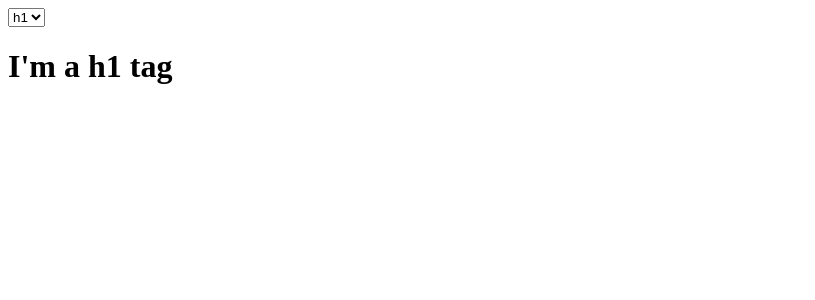
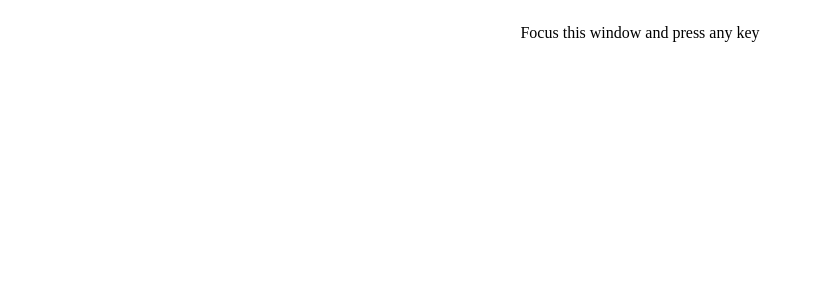
Before and after one commit to mooninlearn/learn-svelte-web-official_tutorial, a Svelte app: page / in a window 1280 px wide. Shown: the top 300 px of the page, without its empty margins (0-815 px from the left). Built offline with nearby package versions, Linux system fonts and the light colour scheme.

Commit message:
Special elements  sveltewindow

```diff
--- a/src/App.svelte
+++ b/src/App.svelte
@@ -1,12 +1,42 @@
 <script>
-	const options = ['h1', 'h3', 'p'];
-	let selected = options[0];
+	let key;
+	let code;
+
+	function handleKeydown(event) {
+		key = event.key;
+		code = event.code;
+	}
 </script>
 
-<select bind:value={selected}>
-	{#each options as option}
-		<option value={option}>{option}</option>
-	{/each}
-</select>
+<svelte:window on:keydown={handleKeydown}/>
 
-<svelte:element this={selected}>I'm a {selected} tag</svelte:element>
+<div style="text-align: center">
+	{#if key}
+		<kbd>{key === ' ' ? 'Space' : key}</kbd>
+		<p>{code}</p>
+	{:else}
+		<p>Focus this window and press any key</p>
+	{/if}
+</div>
+
+<style>
+	div {
+		display: flex;
+		height: 100%;
+		align-items: center;
+		justify-content: center;
+		flex-direction: column;
+	}
+
+	kbd {
+		background-color: #eee;
+		border-radius: 4px;
+		font-size: 6em;
+		padding: 0.2em 0.5em;
+		border-top: 5px solid rgba(255, 255, 255, 0.5);
+		border-left: 5px solid rgba(255, 255, 255, 0.5);
+		border-right: 5px solid rgba(0, 0, 0, 0.2);
+		border-bottom: 5px solid rgba(0, 0, 0, 0.2);
+		color: #555;
+	}
+</style>
```
Also changed, not shown: 1 other file (tests, documents, lock files or other folders).
